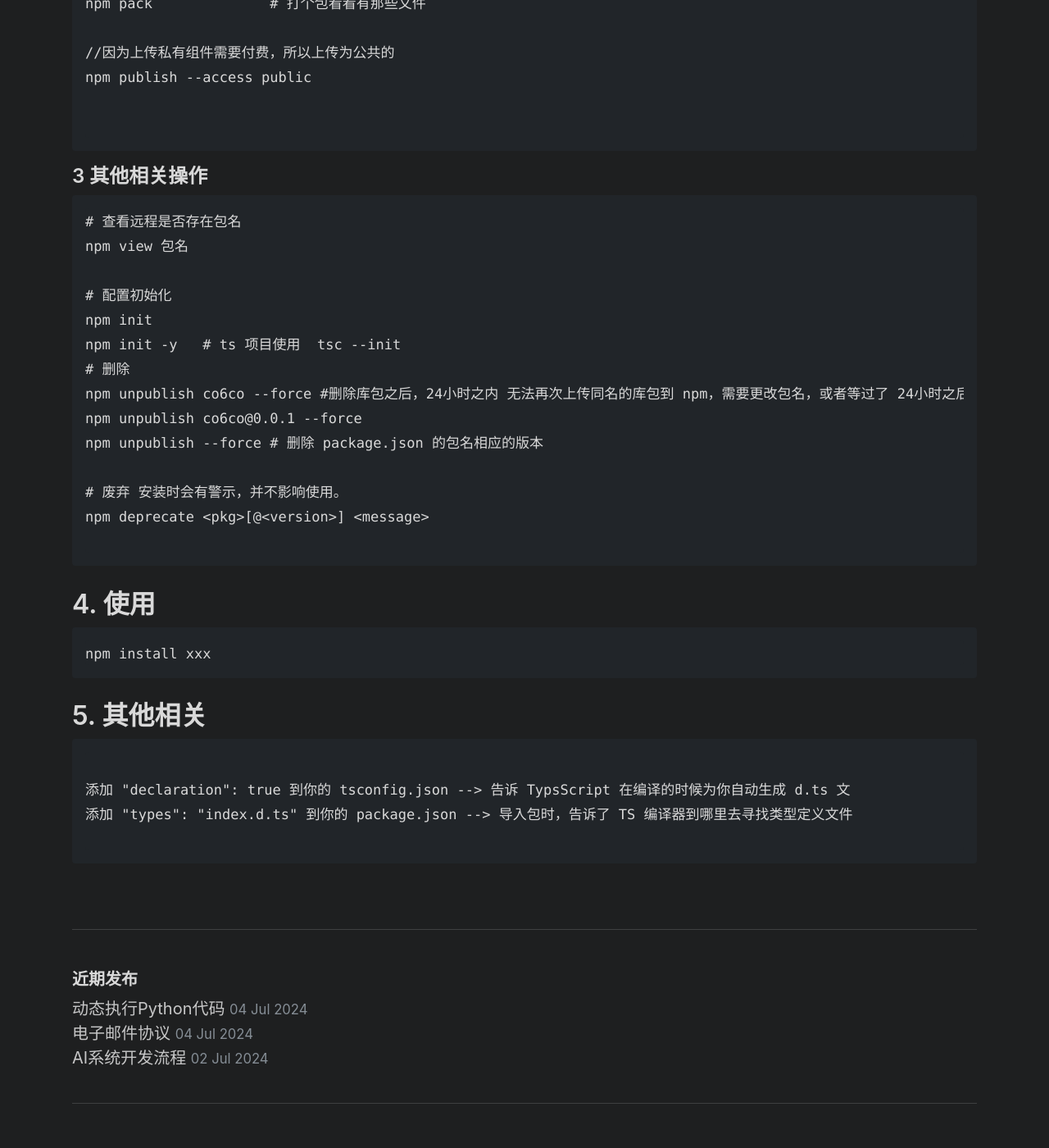
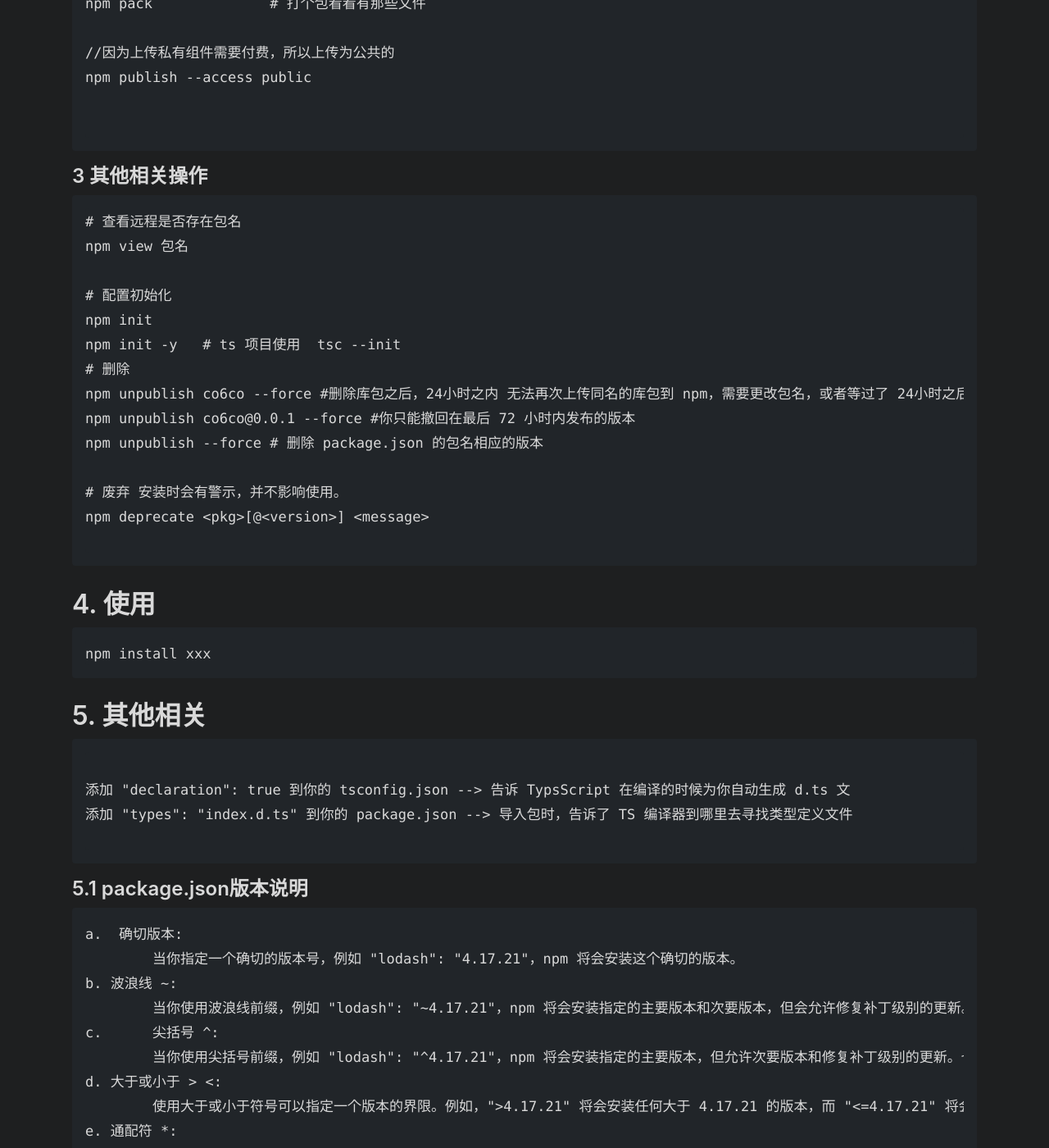
Before and after one commit to co6co/doc, a Jekyll site: the page built from _posts/2024-07-01-npm.md, in a window 1280 px wide and 1400 px high, scrolled down 1362 px. Shown: the whole window at 82% size. Built offline with Jekyll 4.4.1, drawn with Linux system fonts in a browser that asks for light colours; some of the changed text lies outside the part shown.

Commit message:
'npm_mysql'

````diff
--- a/_posts/2024-07-01-npm.md
+++ b/_posts/2024-07-01-npm.md
@@ -60,7 +60,7 @@
 npm init -y   # ts 项目使用  tsc --init
 # 删除
 npm unpublish co6co --force #删除库包之后，24小时之内 无法再次上传同名的库包到 npm，需要更改包名，或者等过了 24小时之后 在上传。
-npm unpublish co6co@0.0.1 --force
+npm unpublish co6co@0.0.1 --force #你只能撤回在最后 72 小时内发布的版本
 npm unpublish --force # 删除 package.json 的包名相应的版本
 
 # 废弃 安装时会有警示，并不影响使用。
@@ -78,3 +78,19 @@
 添加 "types": "index.d.ts" 到你的 package.json --> 导入包时，告诉了 TS 编译器到哪里去寻找类型定义文件
 
 ```
+
+## 5.1 package.json版本说明
+	a.  确切版本:
+		当你指定一个确切的版本号，例如 "lodash": "4.17.21"，npm 将会安装这个确切的版本。
+	b. 波浪线 ~:
+		当你使用波浪线前缀，例如 "lodash": "~4.17.21"，npm 将会安装指定的主要版本和次要版本，但会允许修复补丁级别的更新。也就是说，它会安装 4.17.x 的任何版本，其中 x 是任何大于等于 21 的数字。
+	c.	尖括号 ^:
+		当你使用尖括号前缀，例如 "lodash": "^4.17.21"，npm 将会安装指定的主要版本，但允许次要版本和修复补丁级别的更新。也就是说，它会安装 4.x.x 的任何版本，其中 x 是任何大于等于 17 的数字。
+	d. 大于或小于 > <:
+		使用大于或小于符号可以指定一个版本的界限。例如，">4.17.21" 将会安装任何大于 4.17.21 的版本，而 "<=4.17.21" 将会安装任何小于等于 4.17.21 的版本。
+	e. 通配符 *:
+		使用星号作为版本标识符，例如 "lodash": "*"，将会安装最新版本，但是这种方式并不推荐，因为它可能导致不稳定的依赖关系。
+	f. 多个范围:
+		你可以指定多个版本范围，用逗号分隔，例如 "lodash": ">=4.17.21 <5.0.0"，这将安装 4.17.21 或更高版本，但不包括任何 5.0.0 或更高版本。
+	g. 排除范围:
+		使用 ! 或 not 关键词可以排除某些版本，例如 "lodash": "^4.17.21", "!4.17.25" 将会安装 4.x.x 的任何版本，除了 4.17.25。
````
Also changed, not shown: _posts/2024-04-07-mySQL.md (+14 -0 lines), 1 other file.
